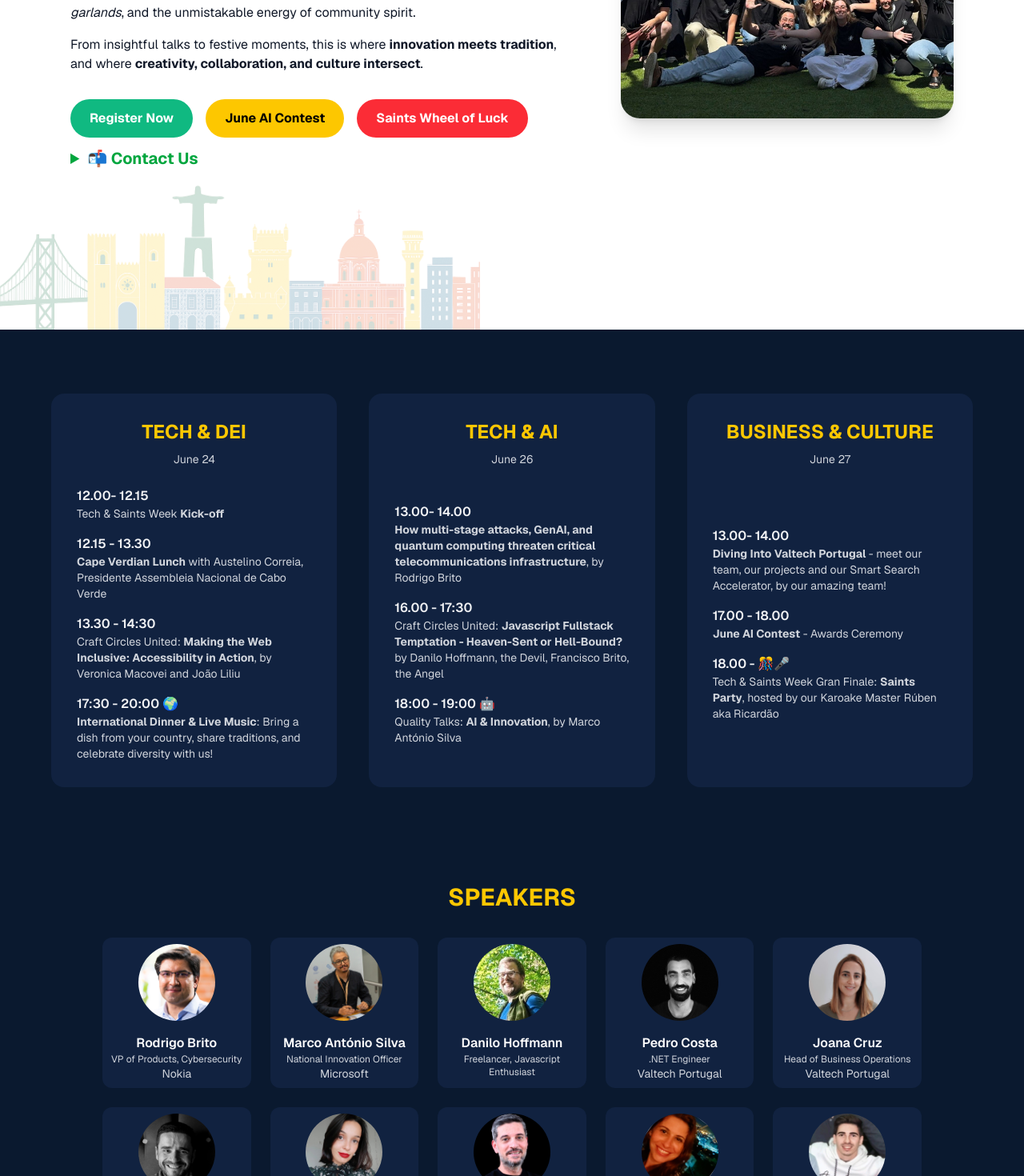
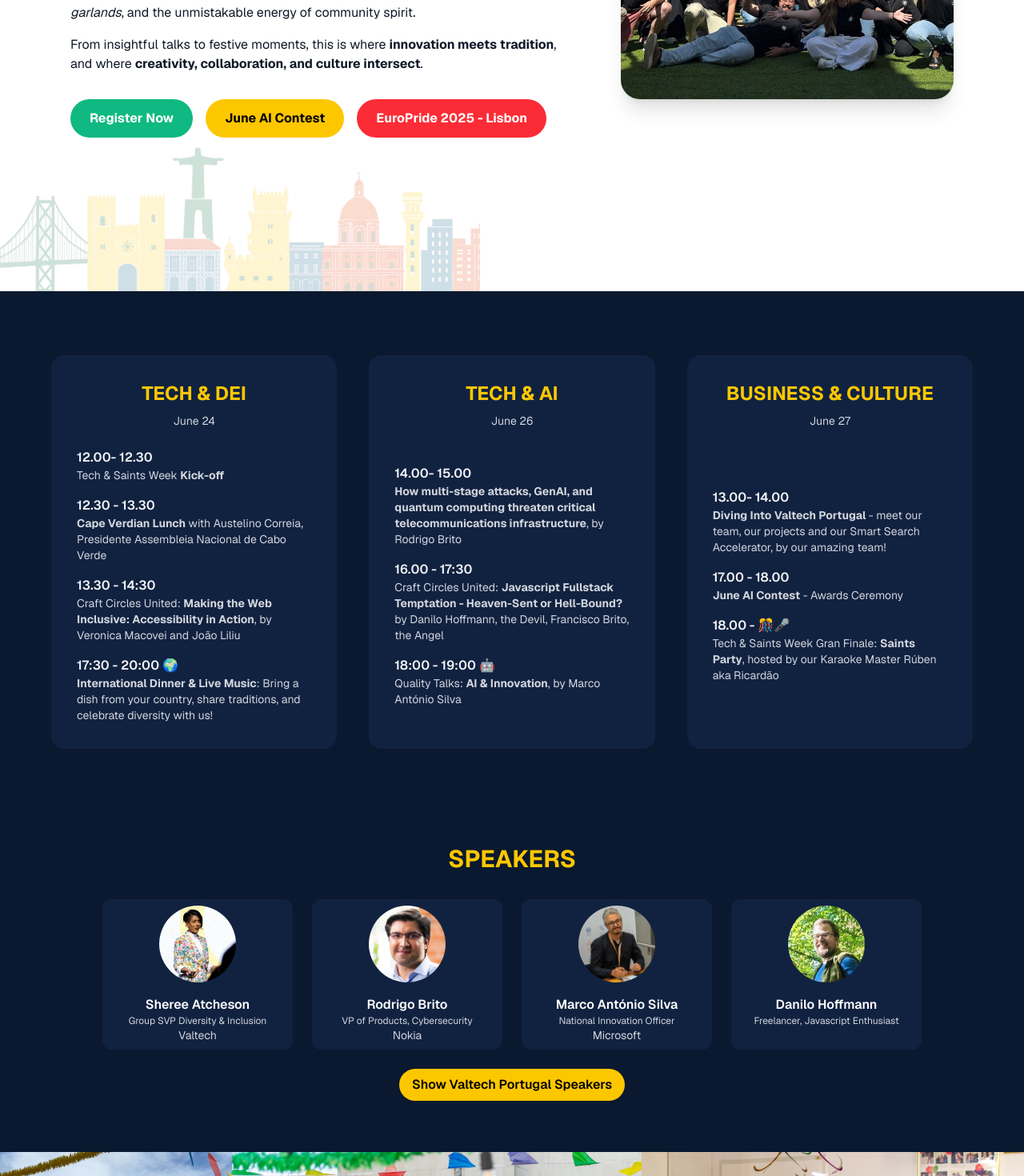
Before and after one commit to franciscombrito/techsaints, a Next.js app: page / in a window 1280 px wide. Shown: the part 1220-2690 px from the top of the page at 80% size. Built offline with nearby package versions, Linux system fonts and the light colour scheme.

Commit message:
fix: final version

```diff
--- a/app/page.tsx
+++ b/app/page.tsx
@@ -3,7 +3,7 @@
 import Head from 'next/head';
 import Image from 'next/image';
 import 'keen-slider/keen-slider.min.css';
-import { useEffect, useRef } from 'react';
+import { useEffect, useRef, useState } from 'react';
 import { FaUserPlus, FaRobot } from 'react-icons/fa';
 
 const images = ['about1.jpeg', 'about2.jpeg', 'about3.jpg', 'about4.jpg','about5.jpg', 'about6.jpg', 'about11.jpg', 'about8.jpg', 'about9.jpg', 'about10.jpg', 'about12.jpg'];
@@ -124,7 +124,7 @@
 export default function Home() {
 
   const scrollRef = useRef<HTMLDivElement>(null);
-
+  const [showValtechSpeakers, setShowValtechSpeakers] = useState(false);
 
   useEffect(() => {
     const interval = setInterval(() => {
@@ -191,6 +191,8 @@
       <a href="#about" className="text-white font-semibold mr-2">ABOUT</a>
       ||
       <a href="#agenda" className="text-white font-semibold ml-2">AGENDA</a>
+      ||
+      <a href="#location" className="text-white font-semibold ml-2">LOCATION</a>
     </span>
     <div className="flex mt-4 justify-center">
       <Image
@@ -240,24 +242,11 @@
   </a>
 
   <a
-     href="#lucky-circuit"
+     href="#europride"
     className="bg-red-500 hover:bg-red-600 text-white font-bold py-3 px-6 rounded-full transition-all duration-300 w-full sm:w-auto text-center"
   >
-     Saints Wheel of Luck
+     EuroPride 2025 - Lisbon
   </a>
-</div>
-<div className="max-w-4xl mx-auto mt-3">
-  <details className="bg-white rounded-xl text-gray-900">
-    <summary className="text-xl font-bold text-green-600 mb-2 cursor-pointer">
-      📬 Contact Us
-    </summary>
-    <div className="mt-4 text-gray-700 text-base leading-relaxed">
-      For any questions about <strong>Tech & Saints Week</strong>, the <strong>June AI Contest</strong>, or anything else related to the event, feel free to reach out!
-      <br /><br />
-      <strong>Email:</strong> <a href="mailto:francisco.brito@valtech.com" className="underline text-green-700">francisco.brito@valtech.com</a><br />
-      <strong>Teams:</strong> Francisco Brito
-    </div>
-  </details>
 </div>
     </div>
 
@@ -299,11 +288,11 @@
       </div>
       <div className="flex-1 flex flex-col justify-center space-y-4 text-left text-gray-100">
       <div>
-          <p className="font-semibold">12.00- 12.15</p>
+          <p className="font-semibold">12.00- 12.30</p>
           <p className="text-sm text-gray-300">Tech & Saints Week <strong>Kick-off</strong></p>
         </div>
         <div>
-          <p className="font-semibold">12.15 - 13.30</p>
+          <p className="font-semibold">12.30 - 13.30</p>
           <p className="text-sm text-gray-300"><strong>Cape Verdian Lunch</strong> with Austelino Correia, Presidente Assembleia Nacional de Cabo Verde</p>
         </div>
         <div>
@@ -325,7 +314,7 @@
       </div>
       <div className="flex-1 flex flex-col justify-center space-y-4 text-left text-gray-100">
         <div>
-          <p className="font-semibold">13.00- 14.00</p>
+          <p className="font-semibold">14.00- 15.00</p>
           <p className="text-sm text-gray-300"><strong>How multi-stage attacks, GenAI, and quantum computing threaten critical telecommunications infrastructure</strong>, by Rodrigo Brito</p>
         </div>
 
@@ -357,7 +346,7 @@
       </div>
       <div>
           <p className="font-semibold">18.00 - 🎊🎤</p>
-          <p className="text-sm text-gray-300">Tech & Saints Week Gran Finale: <strong>Saints Party</strong>, hosted by our Karoake Master Rúben aka Ricardão </p>
+          <p className="text-sm text-gray-300">Tech & Saints Week Gran Finale: <strong>Saints Party</strong>, hosted by our Karaoke Master Rúben aka Ricardão </p>
       </div>
       </div>
     </div>
@@ -368,8 +357,20 @@
       {/* Speakers Section */}
       <section id="speakers" className="py-10 px-6 text-center bg-[#0a192f]">
         <h2 className="text-3xl font-bold mb-8 text-yellow-400">SPEAKERS</h2>
-        <div className="max-w-5xl mx-auto grid md:grid-cols-5 gap-6">
-
+        <div className="max-w-5xl mx-auto grid md:grid-cols-4 gap-6">
+            <div className="bg-[#112240] p-2 rounded-xl">
+            <div className="w-24 h-24 mx-auto rounded-full overflow-hidden mb-4 relative">
+              <Image
+                src="/speaker26.jpeg"
+                alt="Sheree Atcheson"
+                fill
+                className="object-cover"
+              />
+            </div>
+              <p className="font-semibold">Sheree Atcheson</p>
+              <p className="text-xs text-gray-300">Group SVP Diversity & Inclusion</p>
+              <p className="text-sm text-gray-300">Valtech</p>
+            </div>
             <div className="bg-[#112240] p-2 rounded-xl">
             <div className="w-24 h-24 mx-auto rounded-full overflow-hidden mb-4 relative">
               <Image
@@ -410,7 +411,14 @@
               <p className="font-semibold">Danilo Hoffmann</p>
               <p className="text-xs text-gray-300">Freelancer, Javascript Enthusiast</p>
             </div>
-            {shuffleArray(speakers).map((person,i) => (
+            </div>
+            <button
+              onClick={() => setShowValtechSpeakers(!showValtechSpeakers)}
+              className="my-6 bg-yellow-400 text-black font-semibold px-4 py-2 rounded-full hover:bg-yellow-300 transition"
+            >              {showValtechSpeakers ? 'Hide Valtech Portugal Speakers' : 'Show Valtech Portugal Speakers'}
+            </button>
+          <div className="max-w-5xl mx-auto grid md:grid-cols-4 gap-6">
+            {showValtechSpeakers && shuffleArray(speakers).map((person,i) => (
               <div key={i} className="bg-[#112240] p-2 rounded-xl">
               <div className="w-24 h-24 mx-auto rounded-full overflow-hidden mb-4 relative">
                 <Image
@@ -538,12 +546,68 @@
     </div>
 
   </div>
+  <section className="relative w-full py-20 bg-white text-gray-900">
+  {/* Top border */}
+  <div className="absolute top-0 left-0 w-full h-[5px] bg-gradient-to-r from-pink-500 via-yellow-400 to-green-500" />
+
+  {/* Bottom border */}
+  <div className="absolute bottom-0 left-0 w-full h-[5px] bg-gradient-to-r from-pink-500 via-yellow-400 to-green-500" />
+
+  <div className="max-w-6xl mx-auto px-6 flex flex-col md:flex-row items-center md:items-start gap-10 relative z-10">
+
+    {/* Image */}
+    <div className="md:w-1/2">
+    <div className="w-full aspect-[4/3] rounded-2xl p-[3px] bg-gradient-to-r from-pink-500 via-yellow-400 to-green-500 shadow-xl">
+  <div className="w-full h-full rounded-2xl overflow-hidden">
+    <img
+      src="/pride.png"
+      alt="Lisbon with Rainbow for EuroPride 2025"
+      className="w-full h-full object-cover"
+    />
+  </div>
+</div>
+    </div>
+
+    {/* Text Content */}
+    <div className="md:w-1/2 text-center md:text-left">
+      <h2 className="text-4xl font-extrabold mb-4 text-transparent bg-clip-text bg-gradient-to-r from-pink-500 via-yellow-400 to-green-500">
+        EuroPride 2025 Comes to Lisbon
+      </h2>
+      <p className="text-lg mb-6">
+        This year, we’re proud to host <strong>Tech & Saints Week</strong> in the same city where
+        <strong> EuroPride 2025 </strong> will take place! Lisbon will be buzzing with
+        <strong> diversity, celebration, and culture</strong> — and we’re excited to be part of it.
+      </p>
+      <p className="text-md text-gray-600 mb-6">
+        Join us in person and experience a week filled with <strong>technology, tradition, and pride</strong>.
+        From inspiring talks and Portuguese <em>Santos Populares</em> festivities to the vibrant
+        <strong> EuroPride 2025</strong> events — Lisbon will be the place to be this June!
+      </p>
+      <a
+        href="https://europride2025.pt"
+        target="_blank"
+        rel="noopener noreferrer"
+        className="inline-block bg-gradient-to-r from-pink-500 via-yellow-400 to-green-500 text-white font-bold py-3 px-6 rounded-full shadow-lg hover:scale-105 transition-transform"
+      >
+        Learn More About EuroPride 2025
+      </a>
+    </div>
+
+  </div>
+</section>
 </section>
       {/* Location Section */}
       <section id="location" className="w-full py-20 bg-white text-gray-900">
         <div className="max-w-6xl mx-auto px-6">
           <h2 className="text-3xl font-bold text-yellow-500 mb-6">Where to Find Us</h2>
           <p className="mb-4">Join us at our Lisbon office during Tech & Saints Week</p>
+
+          <div className="mt-4 text-gray-700 text-base leading-relaxed mb-5">
+            For any questions about <strong>Tech & Saints Week</strong>, the <strong>June AI Contest</strong>, or anything else related to the event, feel free to reach out!
+            <br /><br />
+            <strong>Email:</strong> <a href="mailto:francisco.brito@valtech.com" className="underline text-green-700">francisco.brito@valtech.com</a><br />
+            <strong>Teams:</strong> Francisco Brito
+          </div>
 
           <div className="w-full h-[400px] rounded-2xl overflow-hidden shadow-lg">
             <iframe
```
Also changed, not shown: public/speaker26.jpeg (added), 1 other file (tests, documents, lock files or other folders).
